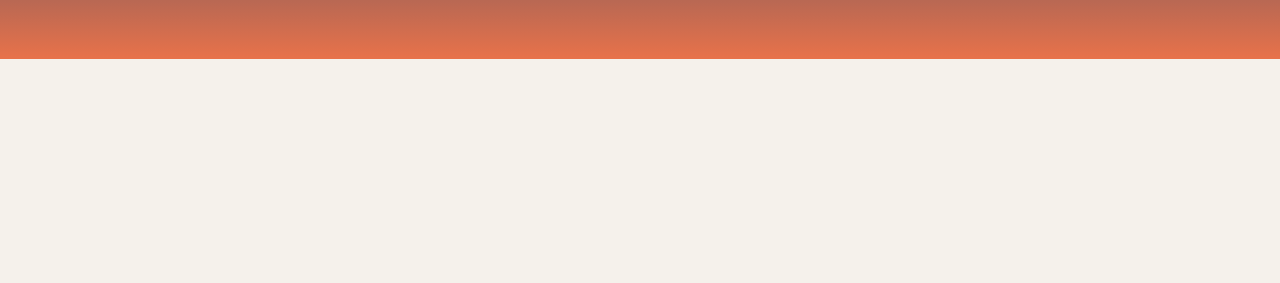
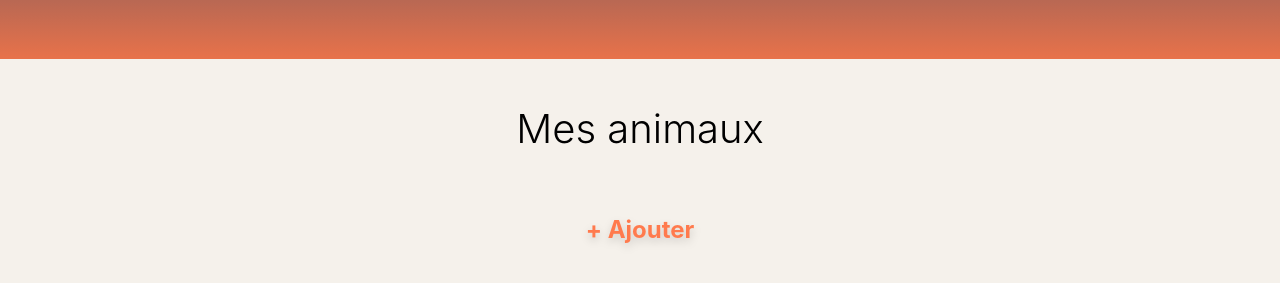
Before and after one commit to Barbedru/Pawmunity, a Vue app in the folder Pawmunity/: page /profil in a window 1280 px wide. Shown: the part 315-598 px from the top of the page. Built offline with nearby package versions, Linux system fonts and the light colour scheme; what v-calendar would draw is missing.

Commit message:
Ajout éléments profile

```diff
--- a/Pawmunity/src/views/ProfilView.vue
+++ b/Pawmunity/src/views/ProfilView.vue
@@ -19,6 +19,20 @@ const profil =ref(profils[0])
       :nom="profil.nom"
     />
 
+    <!--Liste animaux-->
+
+    <div>
+      <p class="font-light text-black text-[40px] text-center py-10 ">
+        Mes animaux </p>
+    </div>
+
+    <button
+      @click=""
+      class="text-[#FF7A4D] font-bold h-15.5  mb-4 text-2xl drop-shadow-lg active:shadow-none transition-shadow duration-150">
+      + Ajouter
+    </button>
+
+
   </div>
 
 </template>
```
